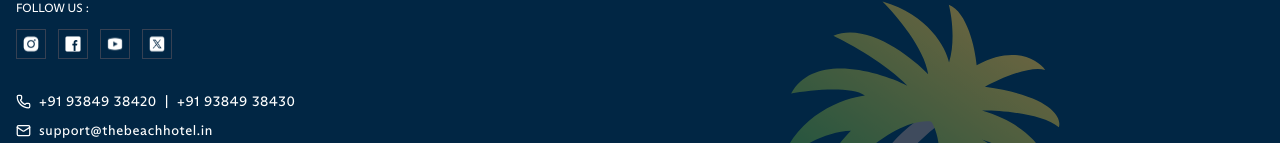
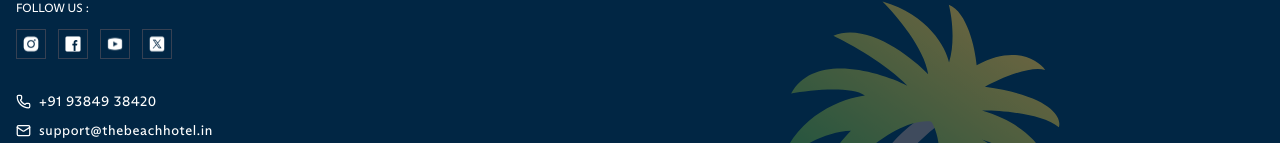
Before and after one commit to priya05122000/bookingengine_beachhotel, a Next.js app: page / in a window 1280 px wide. Shown: the part 809-952 px from the top of the page. Built offline with nearby package versions, Linux system fonts and the light colour scheme; no server answers; a web font is replaced by a local one.

Commit message:
Update footer contact details

```diff
--- a/src/components/layout/Footer.tsx
+++ b/src/components/layout/Footer.tsx
@@ -127,25 +127,14 @@ export default function Footer() {
                   <SocialIconLinks variant="dark" />
                 </div>
                 <div className="flex flex-col space-y-2 mt-8">
-                  <div className="flex items-center gap-2">
+                  <a
+                    href={`tel:${PHONE_NUMBER}`}
+                    className="type-body-sm flex items-center gap-2  hover:text-accent transition-colors"
+                  >
                     <Phone size={15} />
+                    {PHONE_NUMBER_DISPLAY}
+                  </a>
 
-                    <a
-                      href={`tel:${PHONE_NUMBER}`}
-                      className="type-body-sm hover:text-accent transition-colors"
-                    >
-                      {PHONE_NUMBER_DISPLAY}
-                    </a>
-
-                    <span className="type-body-sm">|</span>
-
-                    <a
-                      href={`tel:${RECEPTION_PHONE_NUMBER}`}
-                      className="type-body-sm hover:text-accent transition-colors"
-                    >
-                      {RECEPTION_PHONE_NUMBER_DISPLAY}
-                    </a>
-                  </div>
 
                   <a
                     href="mailto:support@thebeachhotel.in"
```
